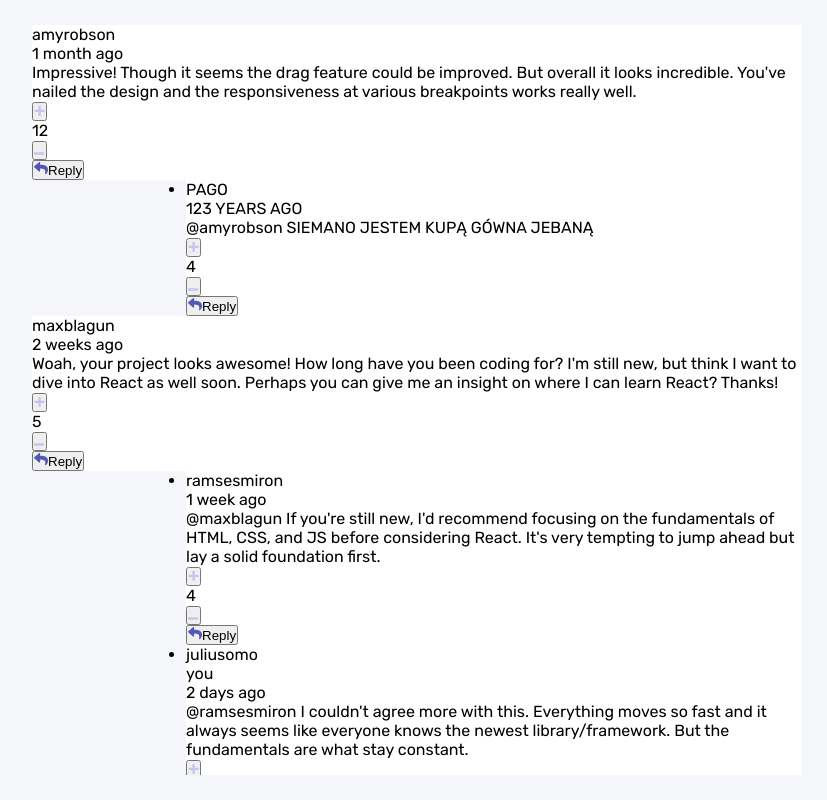
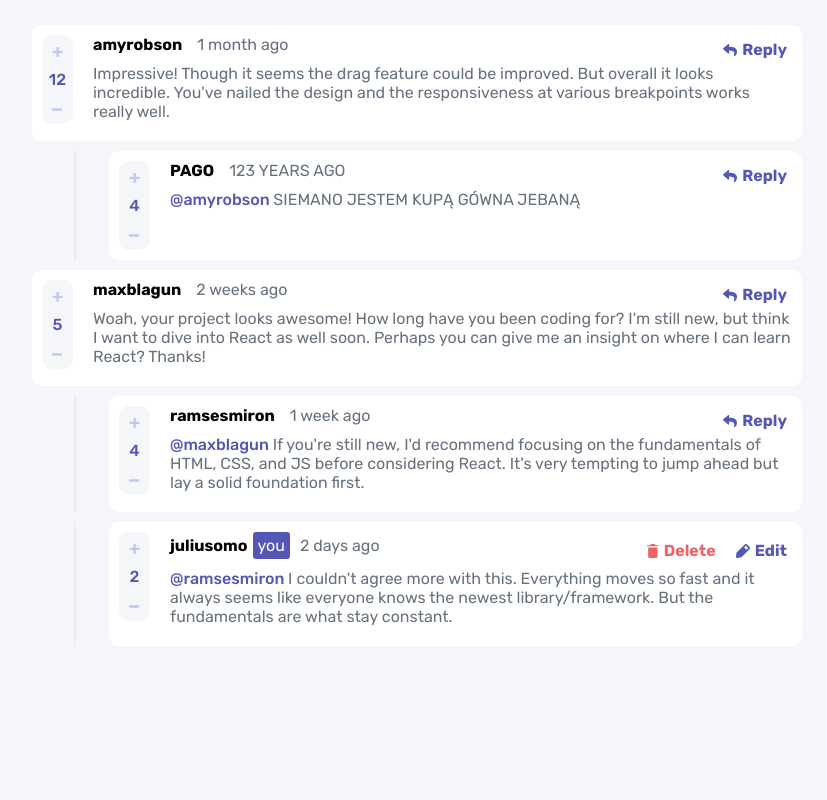
Before and after one commit to krylak123/react-interactive-comments-section, a React app: page / in a window 1280 px wide. Shown: the whole page, without its empty margins (223-1050 px from the left). Built offline with nearby package versions, Linux system fonts and the light colour scheme.

Commit message:
added styles for Comment and Reply

```diff
--- a/src/components/Comment.js
+++ b/src/components/Comment.js
@@ -5,8 +5,6 @@ import { AppContext } from '../context/GlobalStore';
 
 import Reply from './Reply';
 
-import IconPlus from '../images/icon-plus.svg';
-import IconMinus from '../images/icon-minus.svg';
 import IconReply from '../images/icon-reply.svg';
 import IconEdit from '../images/icon-edit.svg';
 import IconDelete from '../images/icon-delete.svg';
@@ -31,28 +29,48 @@ const Comment = ({ id, user, createdAt, score, content, replies }) => {
         </div>
         <div className="comment__score-container">
           <button type="button" className="comment__score-btn">
-            <img src={IconPlus} alt="" className="comment__score-img" />
+            <svg
+              className="comment__score-img"
+              width="11"
+              height="11"
+              xmlns="http://www.w3.org/2000/svg"
+            >
+              <path
+                d="M6.33 10.896c.137 0 .255-.05.354-.149.1-.1.149-.217.149-.354V7.004h3.315c.136 0 .254-.05.354-.149.099-.1.148-.217.148-.354V5.272a.483.483 0 0 0-.148-.354.483.483 0 0 0-.354-.149H6.833V1.4a.483.483 0 0 0-.149-.354.483.483 0 0 0-.354-.149H4.915a.483.483 0 0 0-.354.149c-.1.1-.149.217-.149.354v3.37H1.08a.483.483 0 0 0-.354.15c-.1.099-.149.217-.149.353v1.23c0 .136.05.254.149.353.1.1.217.149.354.149h3.333v3.39c0 .136.05.254.15.353.098.1.216.149.353.149H6.33Z"
+                fill="#C5C6EF"
+              />
+            </svg>
           </button>
           <p className="comment__score-value">{score}</p>
           <button type="button" className="comment__score-btn">
-            <img src={IconMinus} alt="" className="comment__score-img" />
+            <svg
+              className="comment__score-img"
+              width="11"
+              height="3"
+              xmlns="http://www.w3.org/2000/svg"
+            >
+              <path
+                d="M9.256 2.66c.204 0 .38-.056.53-.167.148-.11.222-.243.222-.396V.722c0-.152-.074-.284-.223-.395a.859.859 0 0 0-.53-.167H.76a.859.859 0 0 0-.53.167C.083.437.009.57.009.722v1.375c0 .153.074.285.223.396a.859.859 0 0 0 .53.167h8.495Z"
+                fill="#C5C6EF"
+              />
+            </svg>
           </button>
         </div>
         <div className="comment__btn-container">
           {user.username === currentUser.username ? (
             <>
-              <button type="button" className="comment__btn comment__btn--reply">
-                <img src={IconDelete} alt="" className="comment__btn-img" />
+              <button type="button" className="comment__btn comment__btn--delete">
+                <img src={IconDelete} alt="" className="comment__btn-icon" />
                 Delete
               </button>
-              <button type="button" className="comment__btn comment__btn--reply">
-                <img src={IconEdit} alt="" className="comment__btn-img" />
+              <button type="button" className="comment__btn comment__btn--edit">
+                <img src={IconEdit} alt="" className="comment__btn-icon" />
                 Edit
               </button>
             </>
           ) : (
             <button type="button" className="comment__btn comment__btn--reply">
-              <img src={IconReply} alt="" className="comment__btn-img" />
+              <img src={IconReply} alt="" className="comment__btn-icon" />
               Reply
             </button>
           )}
--- a/src/components/Reply.js
+++ b/src/components/Reply.js
@@ -3,8 +3,6 @@ import PropTypes from 'prop-types';
 
 import { AppContext } from '../context/GlobalStore';
 
-import IconPlus from '../images/icon-plus.svg';
-import IconMinus from '../images/icon-minus.svg';
 import IconReply from '../images/icon-reply.svg';
 import IconEdit from '../images/icon-edit.svg';
 import IconDelete from '../images/icon-delete.svg';
@@ -28,28 +26,48 @@ const Reply = ({ parentID, id, user, createdAt, score, content, replyingTo }) =>
       </div>
       <div className="comment__score-container">
         <button type="button" className="comment__score-btn">
-          <img src={IconPlus} alt="" className="comment__score-img" />
+          <svg
+            className="comment__score-img"
+            width="11"
+            height="11"
+            xmlns="http://www.w3.org/2000/svg"
+          >
+            <path
+              d="M6.33 10.896c.137 0 .255-.05.354-.149.1-.1.149-.217.149-.354V7.004h3.315c.136 0 .254-.05.354-.149.099-.1.148-.217.148-.354V5.272a.483.483 0 0 0-.148-.354.483.483 0 0 0-.354-.149H6.833V1.4a.483.483 0 0 0-.149-.354.483.483 0 0 0-.354-.149H4.915a.483.483 0 0 0-.354.149c-.1.1-.149.217-.149.354v3.37H1.08a.483.483 0 0 0-.354.15c-.1.099-.149.217-.149.353v1.23c0 .136.05.254.149.353.1.1.217.149.354.149h3.333v3.39c0 .136.05.254.15.353.098.1.216.149.353.149H6.33Z"
+              fill="#C5C6EF"
+            />
+          </svg>
         </button>
         <p className="comment__score-value">{score}</p>
         <button type="button" className="comment__score-btn">
-          <img src={IconMinus} alt="" className="comment__score-img" />
+          <svg
+            className="comment__score-img"
+            width="11"
+            height="3"
+            xmlns="http://www.w3.org/2000/svg"
+          >
+            <path
+              d="M9.256 2.66c.204 0 .38-.056.53-.167.148-.11.222-.243.222-.396V.722c0-.152-.074-.284-.223-.395a.859.859 0 0 0-.53-.167H.76a.859.859 0 0 0-.53.167C.083.437.009.57.009.722v1.375c0 .153.074.285.223.396a.859.859 0 0 0 .53.167h8.495Z"
+              fill="#C5C6EF"
+            />
+          </svg>
         </button>
       </div>
       <div className="comment__btn-container">
         {user.username === currentUser.username ? (
           <>
             <button type="button" className="comment__btn comment__btn--delete">
-              <img src={IconDelete} alt="" className="comment__btn-img" />
+              <img src={IconDelete} alt="" className="comment__btn-icon" />
               Delete
             </button>
             <button type="button" className="comment__btn comment__btn--edit">
-              <img src={IconEdit} alt="" className="comment__btn-img" />
+              <img src={IconEdit} alt="" className="comment__btn-icon" />
               Edit
             </button>
           </>
         ) : (
           <button type="button" className="comment__btn comment__btn--reply">
-            <img src={IconReply} alt="" className="comment__btn-img" />
+            <img src={IconReply} alt="" className="comment__btn-icon" />
             Reply
           </button>
         )}
--- a/src/scss/components/_comment.scss
+++ b/src/scss/components/_comment.scss
@@ -1,8 +1,214 @@
 .comment {
+  display: grid;
+  grid-template-columns: auto 1fr auto;
+  grid-template-rows: auto 1fr auto;
+  margin-bottom: 10px;
+  padding: 10px;
   width: 100%;
+  border-radius: 10px;
   background-color: $color-neutral-white;
 
   &--reply {
-    width: 80%;
+    position: relative;
+    width: 90%;
+
+    &::after {
+      content: '';
+      position: absolute;
+      top: 0;
+      left: -10%;
+      width: 2px;
+      height: 100%;
+      background-color: $color-neutral-light-gray;
+    }
+  }
+
+  &__title-container {
+    grid-area: 1/1/2/-1;
+    display: flex;
+    align-items: center;
+    margin-bottom: 10px;
+  }
+
+  &__name {
+    margin-right: 5px;
+    font-weight: bold;
+  }
+
+  &__signature {
+    padding: 4px 5px;
+    color: $color-neutral-white;
+    border-radius: 3px;
+    background-color: $color-primary-moderate-blue;
+  }
+
+  &__time {
+    margin-left: 10px;
+    color: $color-neutral-grayish-blue;
+  }
+
+  &__content-container {
+    grid-area: 2/1/3/-1;
+    margin-bottom: 10px;
+  }
+
+  &__content {
+    color: $color-neutral-grayish-blue;
+  }
+
+  &__content-user {
+    font-weight: 500;
+    color: $color-primary-moderate-blue;
+  }
+
+  &__score-container {
+    grid-area: 3/1/4/2;
+    display: flex;
+    align-items: center;
+    border-radius: 10px;
+    background-color: $color-neutral-very-light-grey;
+  }
+
+  &__score-btn {
+    display: block;
+    padding: 10px;
+    border-style: none;
+    background-color: transparent;
+    transition: 0.2s;
+    cursor: pointer;
+
+    &:hover {
+      .comment__score-img path {
+        fill: $color-primary-moderate-blue;
+      }
+    }
+  }
+
+  &__score-img path {
+    transition: 0.2s;
+  }
+
+  &__score-value {
+    margin: 0 5px;
+    font-size: 1rem;
+    color: $color-primary-moderate-blue;
+    font-weight: 500;
+  }
+
+  &__btn-container {
+    grid-area: 3/3/4/4;
+    display: flex;
+  }
+
+  &__btn {
+    display: block;
+    padding: 5px;
+    font-family: $font-family-default;
+    font-size: 1rem;
+    font-weight: 700;
+    border-style: none;
+    background-color: transparent;
+    transition: 0.2s;
+    cursor: pointer;
+
+    &:hover {
+      opacity: 0.5;
+    }
+
+    &--delete {
+      color: $color-primary-soft-red;
+    }
+
+    &--edit,
+    &--reply {
+      color: $color-primary-moderate-blue;
+    }
+  }
+
+  &__btn-icon {
+    margin-right: 5px;
+    transform: translateY(2px);
+  }
+
+  @media screen and (orientation: landscape) {
+    grid-template-rows: auto 1fr;
+
+    &--reply {
+      &::after {
+        left: -5%;
+      }
+    }
+
+    &__title-container {
+      grid-area: 1/2/2/3;
+    }
+
+    &__content-container {
+      grid-area: 2/2/3/4;
+    }
+
+    &__score-container {
+      grid-area: 1/1/-1/2;
+      align-self: start;
+      flex-direction: column;
+      margin-right: 20px;
+    }
+
+    &__btn-container {
+      grid-area: 1/3/2/4;
+    }
+
+    &__btn {
+      margin-left: 10px;
+      &:first-child {
+        margin: 0;
+      }
+    }
+  }
+
+  @include mq(xxsmall, port) {
+    &__btn {
+      margin-left: 5px;
+
+      &:first-child {
+        margin: 0;
+      }
+    }
+  }
+
+  @include mq(small, port) {
+    grid-template-rows: auto 1fr;
+
+    &--reply {
+      &::after {
+        left: -5%;
+      }
+    }
+
+    &__title-container {
+      grid-area: 1/2/2/3;
+    }
+
+    &__content-container {
+      grid-area: 2/2/3/4;
+    }
+
+    &__score-container {
+      grid-area: 1/1/-1/2;
+      align-self: start;
+      flex-direction: column;
+      margin-right: 20px;
+    }
+
+    &__btn-container {
+      grid-area: 1/3/2/4;
+    }
+
+    &__btn {
+      margin-left: 10px;
+      &:first-child {
+        margin: 0;
+      }
+    }
   }
 }
--- a/src/scss/config/_base.scss
+++ b/src/scss/config/_base.scss
@@ -11,6 +11,26 @@ html {
   font-size: $font-size-default;
 }
 
+::-webkit-scrollbar {
+  width: 5px;
+}
+
+/* Track */
+::-webkit-scrollbar-track {
+  background: $color-neutral-very-light-grey;
+}
+
+/* Handle */
+::-webkit-scrollbar-thumb {
+  background: $color-primary-light-graylish-blue;
+  border-radius: 10px;
+}
+
+/* Handle on hover */
+::-webkit-scrollbar-thumb:hover {
+  background: $color-primary-moderate-blue;
+}
+
 .container {
   margin: 0 auto;
   max-width: 800px;
--- a/src/scss/tools/_variables.scss
+++ b/src/scss/tools/_variables.scss
@@ -1,34 +1,16 @@
 $breakpoints: (
-  xxsmall: (
-    min-width: 360px,
-  ),
-  xsmall: (
-    min-width: 460px,
-  ),
-  small: (
-    min-width: 800px,
-  ),
-  medium: (
-    min-width: 1024px,
-  ),
-  large: (
-    min-width: 1280px,
-  ),
-  xlarge: (
-    min-width: 1440px,
-  ),
-  xxlarge: (
-    min-width: 1600px,
-  ),
+  xxsmall: ' min-width: 360px',
+  xsmall: 'min-width: 460px',
+  small: 'min-width: 800px',
+  medium: 'min-width: 1024px',
+  large: 'min-width: 1280px',
+  xlarge: 'min-width: 1440px',
+  xxlarge: 'min-width: 1600px',
 );
 
 $orientations: (
-  port: (
-    orientation: portrait,
-  ),
-  land: (
-    orientation: landscape,
-  ),
+  port: 'orientation: portrait',
+  land: 'orientation: landscape',
 );
 
 $font-family-default: 'Rubik', sans-serif;
```
